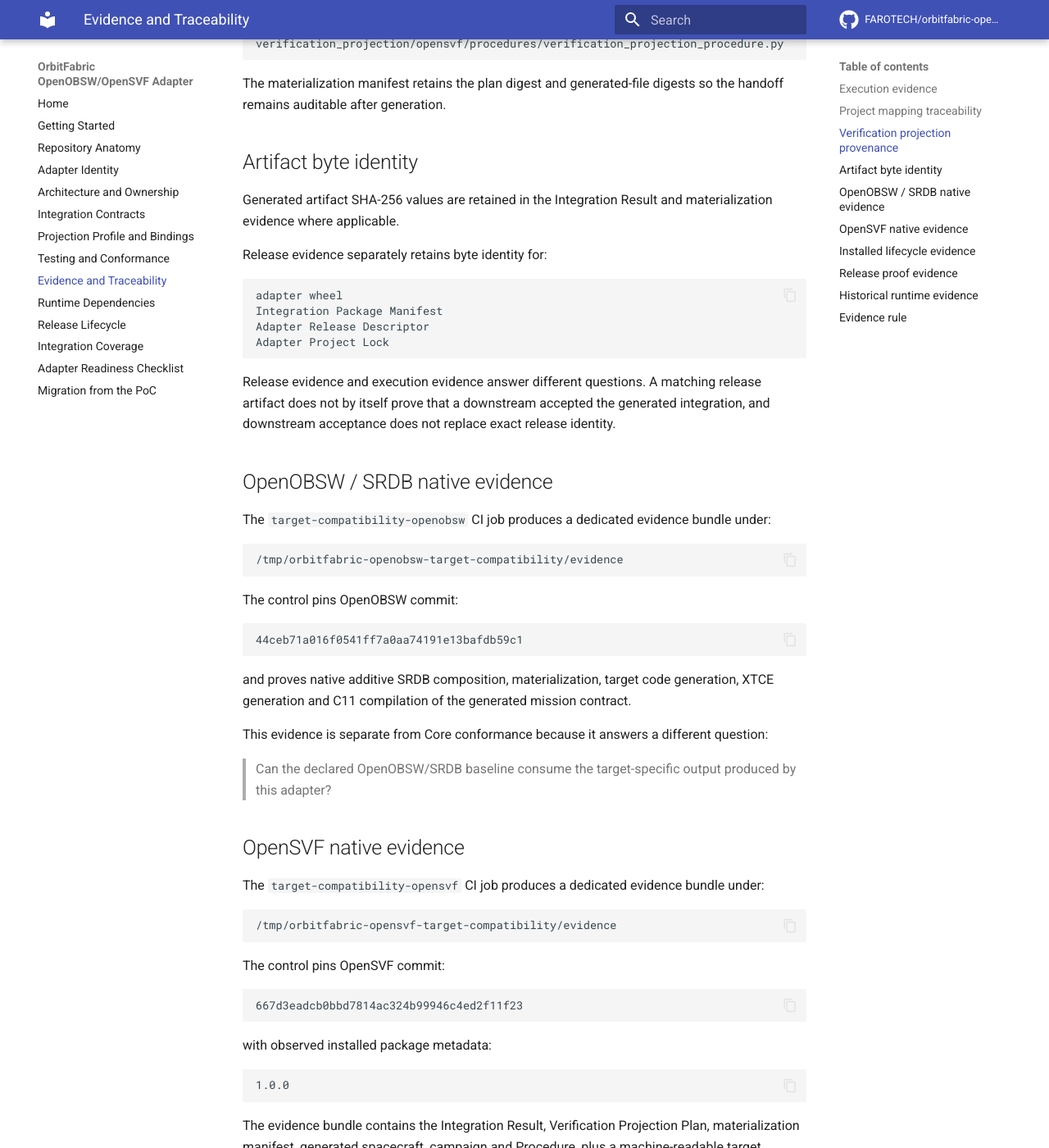
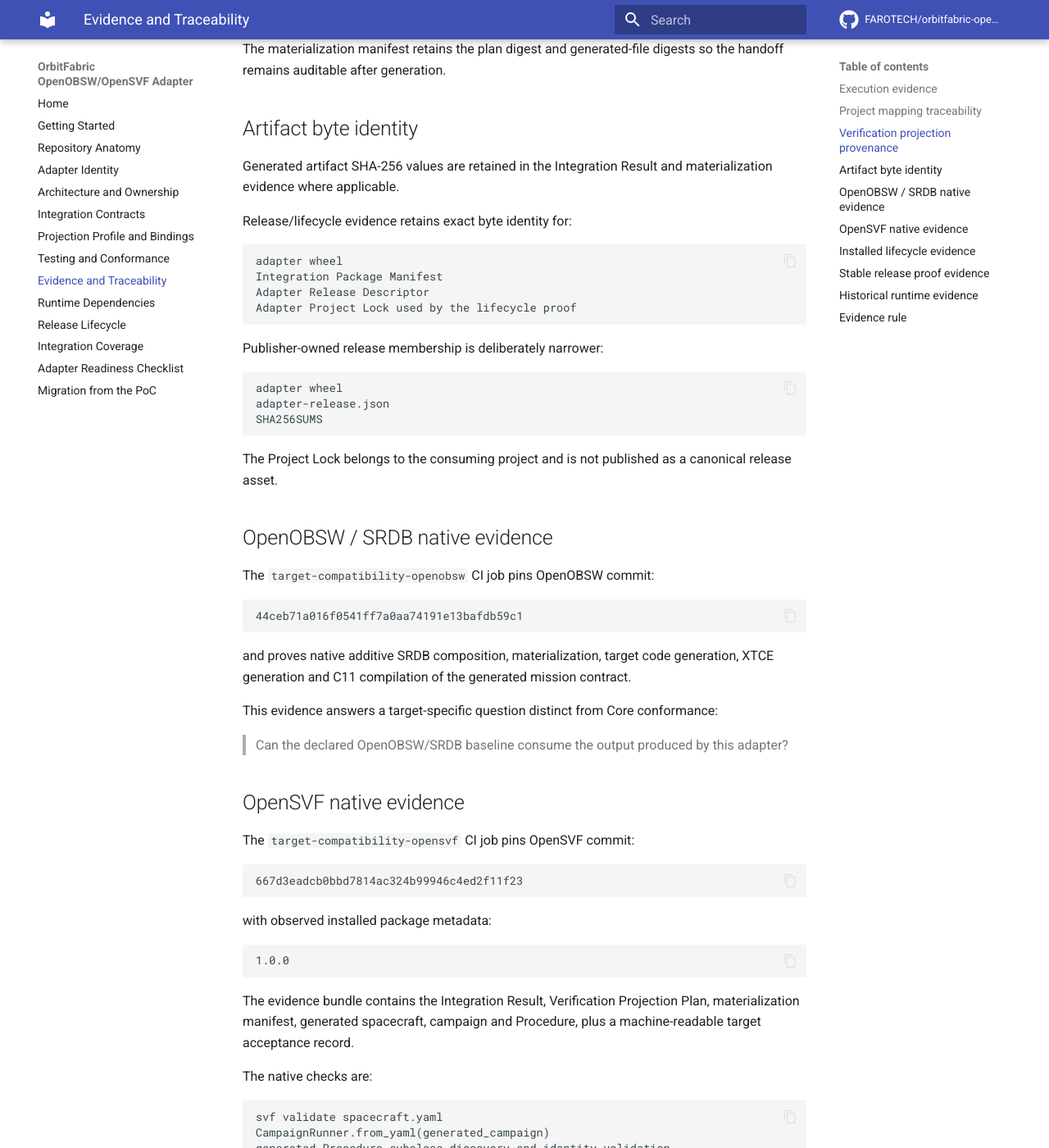
Before and after one commit to FAROTECH/orbitfabric-openobsw-opensvf-adapter, an MkDocs documentation site: the page built from docs/evidence-and-traceability.md, in a window 1280 px wide and 1400 px high, scrolled down 2121 px. Shown: the whole window at 82% size. Built offline with MkDocs 1.6.1 and Material for MkDocs 9.7.7, drawn with Linux system fonts in a browser that asks for light colours; comment, search, counter and statistics services are not loaded; some of the changed text lies outside the part shown.

Commit message:
Align evidence documentation with stable release identity

````diff
--- a/docs/evidence-and-traceability.md
+++ b/docs/evidence-and-traceability.md
@@ -31,8 +31,6 @@
 
 For `project`, mapping records connect OrbitFabric source entities to downstream identities.
 
-Conceptually:
-
 ```text
 OrbitFabric source entity
     -> Projection Profile binding
@@ -99,26 +97,28 @@
 
 Generated artifact SHA-256 values are retained in the Integration Result and materialization evidence where applicable.
 
-Release evidence separately retains byte identity for:
+Release/lifecycle evidence retains exact byte identity for:
 
 ```text
 adapter wheel
 Integration Package Manifest
 Adapter Release Descriptor
-Adapter Project Lock
+Adapter Project Lock used by the lifecycle proof
 ```
 
-Release evidence and execution evidence answer different questions. A matching release artifact does not by itself prove that a downstream accepted the generated integration, and downstream acceptance does not replace exact release identity.
+Publisher-owned release membership is deliberately narrower:
+
+```text
+adapter wheel
+adapter-release.json
+SHA256SUMS
+```
+
+The Project Lock belongs to the consuming project and is not published as a canonical release asset.
 
 ## OpenOBSW / SRDB native evidence
 
-The `target-compatibility-openobsw` CI job produces a dedicated evidence bundle under:
-
-```text
-/tmp/orbitfabric-openobsw-target-compatibility/evidence
-```
-
-The control pins OpenOBSW commit:
+The `target-compatibility-openobsw` CI job pins OpenOBSW commit:
 
 ```text
 44ceb71a016f0541ff7a0aa74191e13bafdb59c1
@@ -126,19 +126,13 @@
 
 and proves native additive SRDB composition, materialization, target code generation, XTCE generation and C11 compilation of the generated mission contract.
 
-This evidence is separate from Core conformance because it answers a different question:
+This evidence answers a target-specific question distinct from Core conformance:
 
-> Can the declared OpenOBSW/SRDB baseline consume the target-specific output produced by this adapter?
+> Can the declared OpenOBSW/SRDB baseline consume the output produced by this adapter?
 
 ## OpenSVF native evidence
 
-The `target-compatibility-opensvf` CI job produces a dedicated evidence bundle under:
-
-```text
-/tmp/orbitfabric-opensvf-target-compatibility/evidence
-```
-
-The control pins OpenSVF commit:
+The `target-compatibility-opensvf` CI job pins OpenSVF commit:
 
 ```text
 667d3eadcb0bbd7814ac324b99946c4ed2f11f23
@@ -160,13 +154,7 @@
 generated Procedure subclass discovery and identity validation
 ```
 
-The current validated run reports:
-
-```text
-[svf validate] OK - spacecraft.yaml (0 warning(s))
-```
-
-The job records this as downstream static/native acceptance. It does not claim that an OpenOBSW binary, FMU, DDS simulation or YAMCS runtime was exercised.
+The validated control reports zero OpenSVF validation warnings. It is downstream static/native acceptance, not a claim that an OpenOBSW binary, FMU, DDS simulation or YAMCS runtime was executed.
 
 ## Installed lifecycle evidence
 
@@ -193,7 +181,7 @@
 empty final inventory
 ```
 
-## Release proof evidence
+## Stable release proof evidence
 
 Produced by:
 
@@ -201,7 +189,14 @@
 .github/scripts/release-proof.sh
 ```
 
-The provider-neutral release proof retains:
+The provider-neutral lifecycle proof uses:
+
+```text
+Source Coordinate  github.com/FAROTECH:orbitfabric/openobsw-opensvf
+release version    0.1.0
+```
+
+and retains:
 
 ```text
 wheel byte identity
@@ -215,13 +210,22 @@
 remove result
 ```
 
-This proves exact desired state and artifact identity without asserting a public registry or provider authority that has not yet been chosen.
+The same job separately retains publisher-only release material under its evidence bundle:
+
+```text
+publisher-release/
+    orbitfabric_openobsw_opensvf_adapter-0.1.0-py3-none-any.whl
+    adapter-release.json
+    SHA256SUMS
+```
+
+This proves both exact consumer resolution and the intended publisher release boundary without conflating them.
 
 ## Historical runtime evidence
 
 The preceding OpenOBSW/OpenSVF PoC contains stronger runtime experiments, including representative live TM/TC and optional YAMCS continuity.
 
-That evidence remains useful engineering history, but it is not silently promoted into the compatibility claims of this product repository. A future release that claims a live OpenSVF/OpenOBSW/YAMCS runtime path should repeat the relevant runtime control against the release's declared baselines.
+That evidence remains useful engineering history, but it is not silently promoted into the compatibility claims of `0.1.0`. A future release that claims a live OpenSVF/OpenOBSW/YAMCS runtime path should repeat the relevant runtime control against the release's declared baselines.
 
 ## Evidence rule
 
@@ -243,8 +247,11 @@
 installed distribution
     -> Adapter Manager lifecycle
 
-exact release
+exact consumer resolution
     -> Release Descriptor + Project Lock proof
+
+publisher release
+    -> exact wheel + Release Descriptor + SHA256SUMS
 
 runtime execution claim
     -> explicit runtime smoke or campaign evidence
````
Also changed, not shown: other parts of docs/evidence-and-traceability.md (+1 -1 lines).
